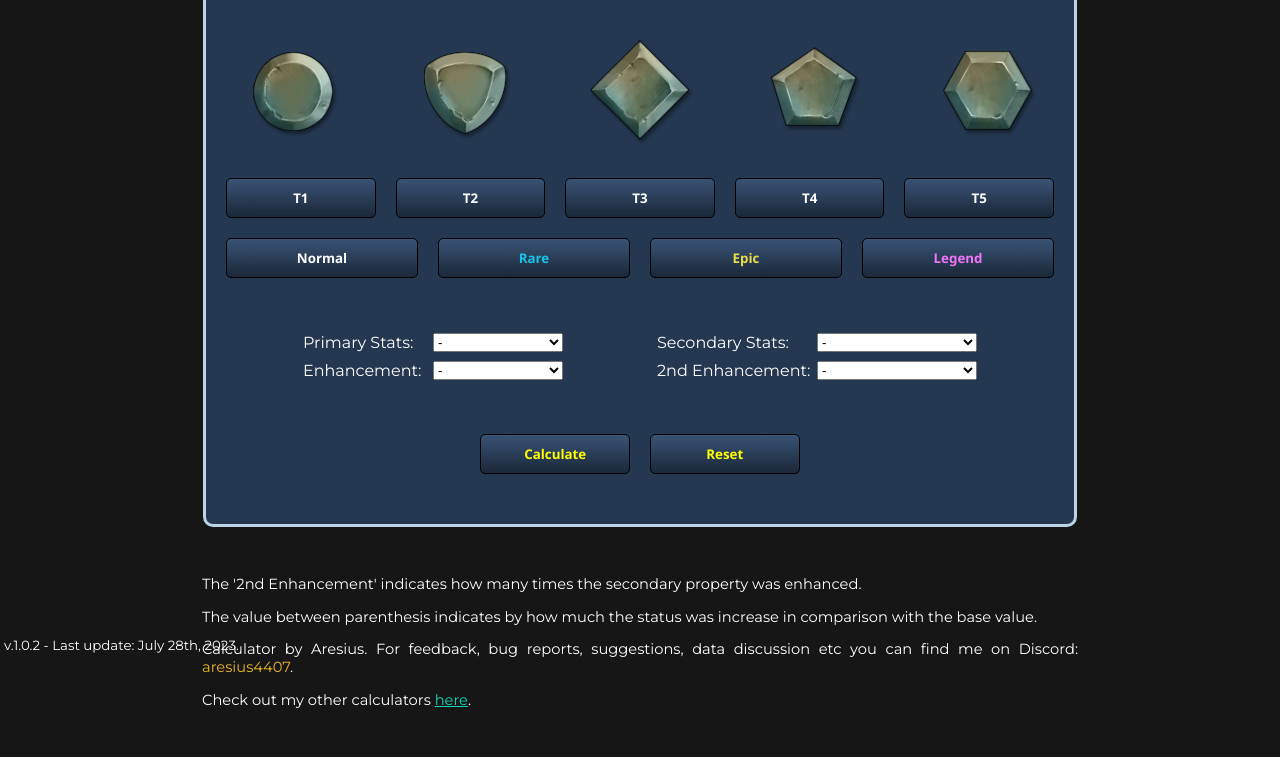
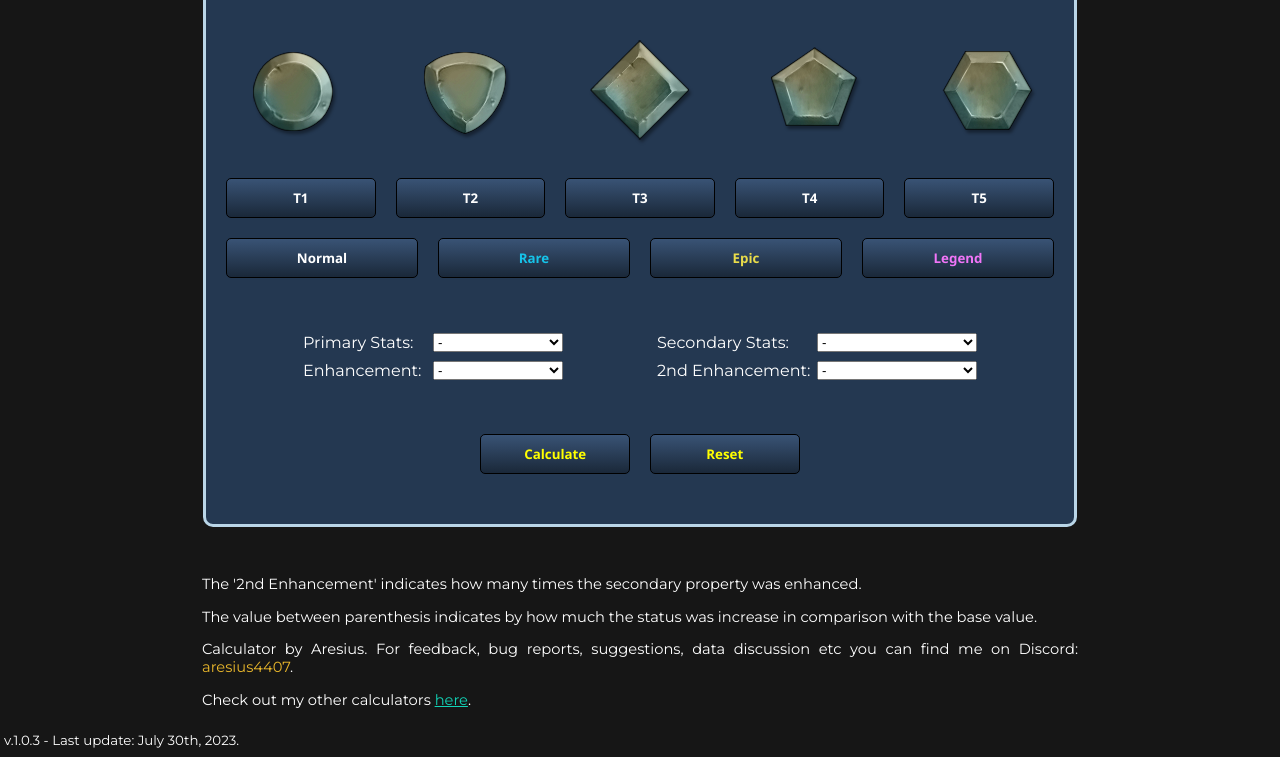
Before and after one commit to TheAresius/Runes-EN, a plain HTML site: page index.html in a window 1280 px wide. Shown: the part 143-900 px from the top of the page. Drawn offline with nearby package versions, Linux system fonts and the light colour scheme.

Commit message:
bug fix
page height fix and enhancement fix

```diff
--- a/index.html
+++ b/index.html
@@ -138,5 +138,5 @@
     </div>
 </body>
 <footer>
-    <div id="update"> v.1.0.2 - Last update: July 28th, 2023.</div>
-  </footer>
+    <div id="update"> v.1.0.3 - Last update: July 30th, 2023.</div>
+</footer>
--- a/style.css
+++ b/style.css
@@ -3,6 +3,11 @@
     font-family: 'CustomFont';
     src: url('fonts/NotoSans.ttf') format('truetype');
   }
+
+html {
+    position: relative;
+    min-height: 100%;
+}
 
 body {
   font-family: "Montserrat", sans-serif;
@@ -226,7 +231,6 @@ body {
   align-items: center;
   grid-template-columns: repeat(2, 130px);
   grid-template-rows: repeat(2,28px);
-
 }
 .list2{
   display:grid;
@@ -305,11 +309,13 @@ a.link_calc:active{
   color: #00f7ff;
 }
 footer {
-  display: flex;
+  position: absolute;
+  left: 0;
+  bottom: 0;
+  height: 25px;
+  overflow: hidden;
   justify-content: space-between;
   font-family: "Montserrat", sans-serif;
   font-size: 10pt;
   margin-left: 4px;
-  position: absolute;
-  bottom:4px;
 }
```
